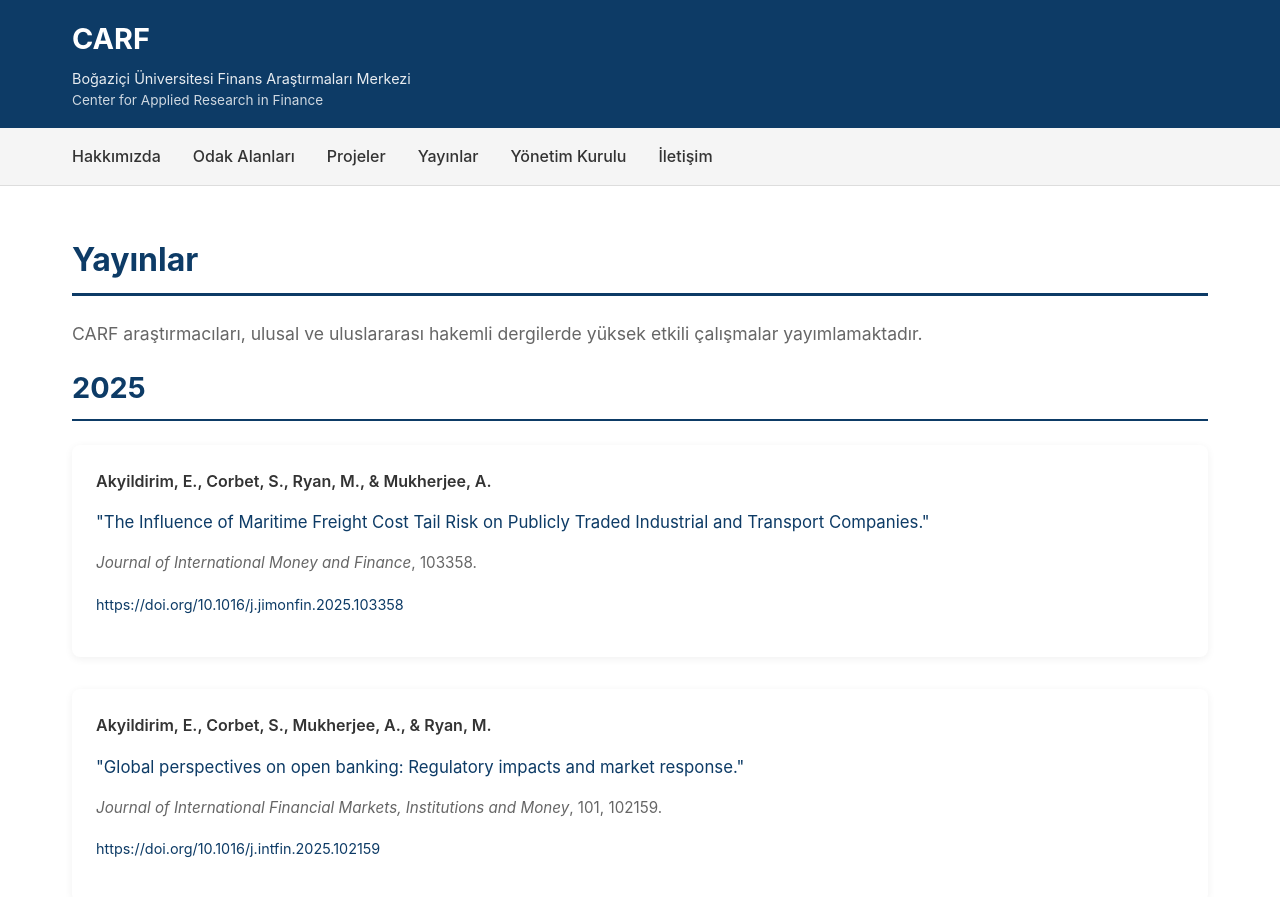
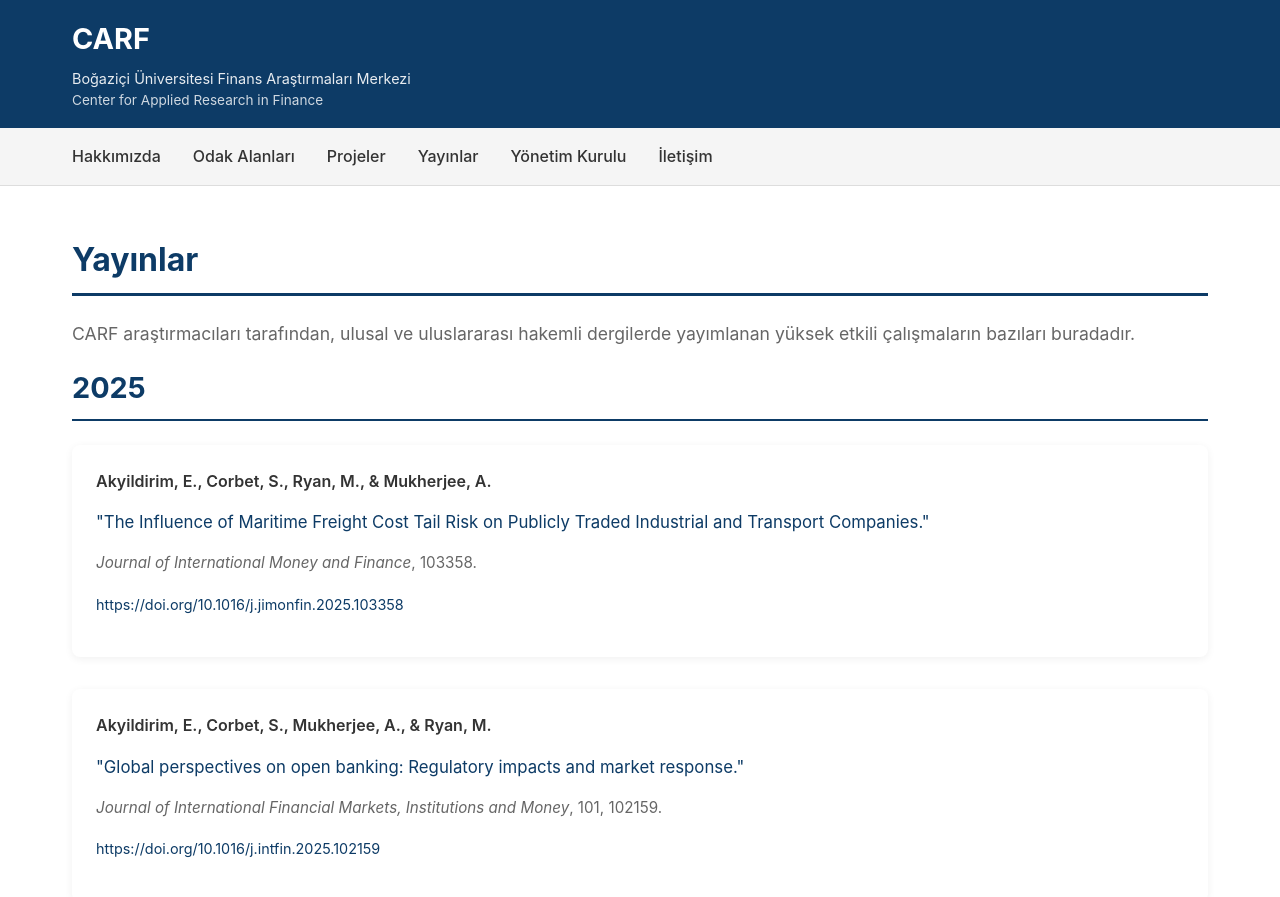
Before and after one commit to DataMadencisi/carfwebsite, a Jekyll site: the page built from publications.html, in a window 1280 px wide and 900 px high. Shown: the top 897 px of the window. Built offline with Jekyll 4.4.1, drawn with Linux system fonts in a browser that asks for light colours.

Commit message:
Update publications.html

```diff
--- a/publications.html
+++ b/publications.html
@@ -6,7 +6,7 @@ title: Yayınlar
 <div class="container">
     <section class="section">
         <h1>Yayınlar</h1>
-        <p class="lead">CARF araştırmacıları, ulusal ve uluslararası hakemli dergilerde yüksek etkili çalışmalar yayımlamaktadır.</p>
+        <p class="lead">CARF araştırmacıları tarafından, ulusal ve uluslararası hakemli dergilerde yayımlanan yüksek etkili çalışmaların bazıları buradadır.</p>
 
         <div class="publications-year">
             <h2>2025</h2>
```
